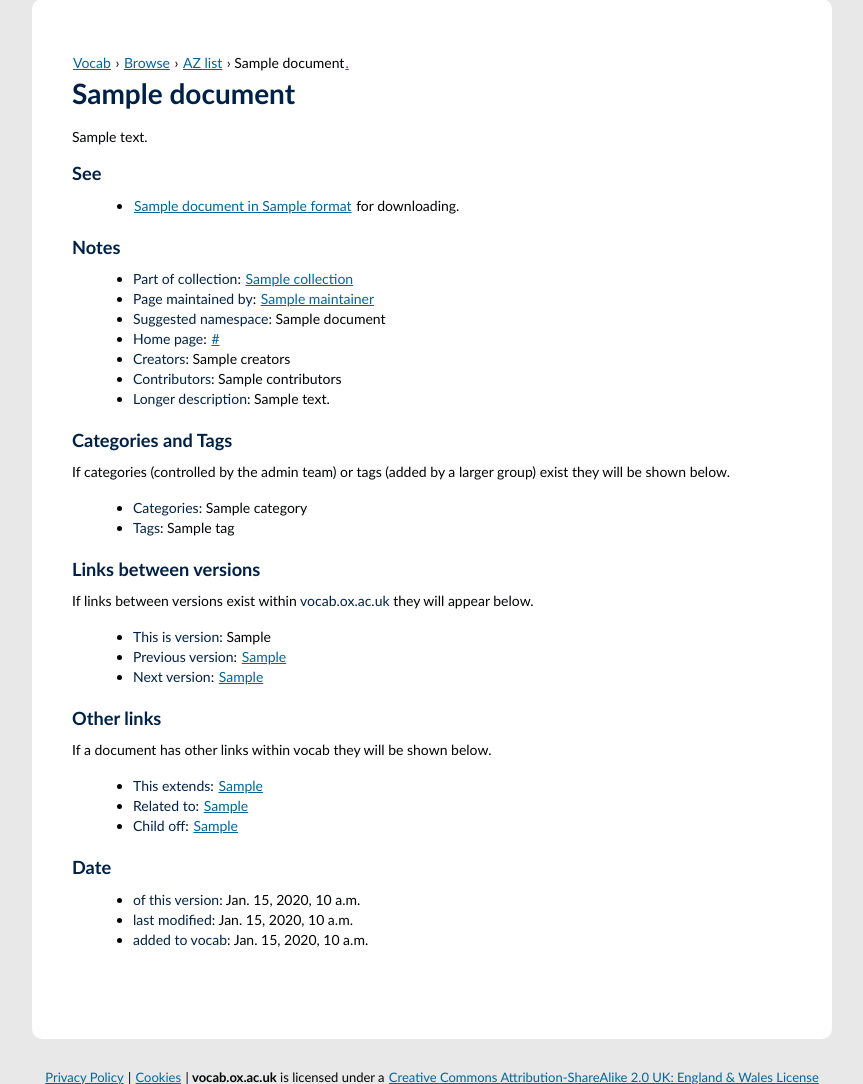
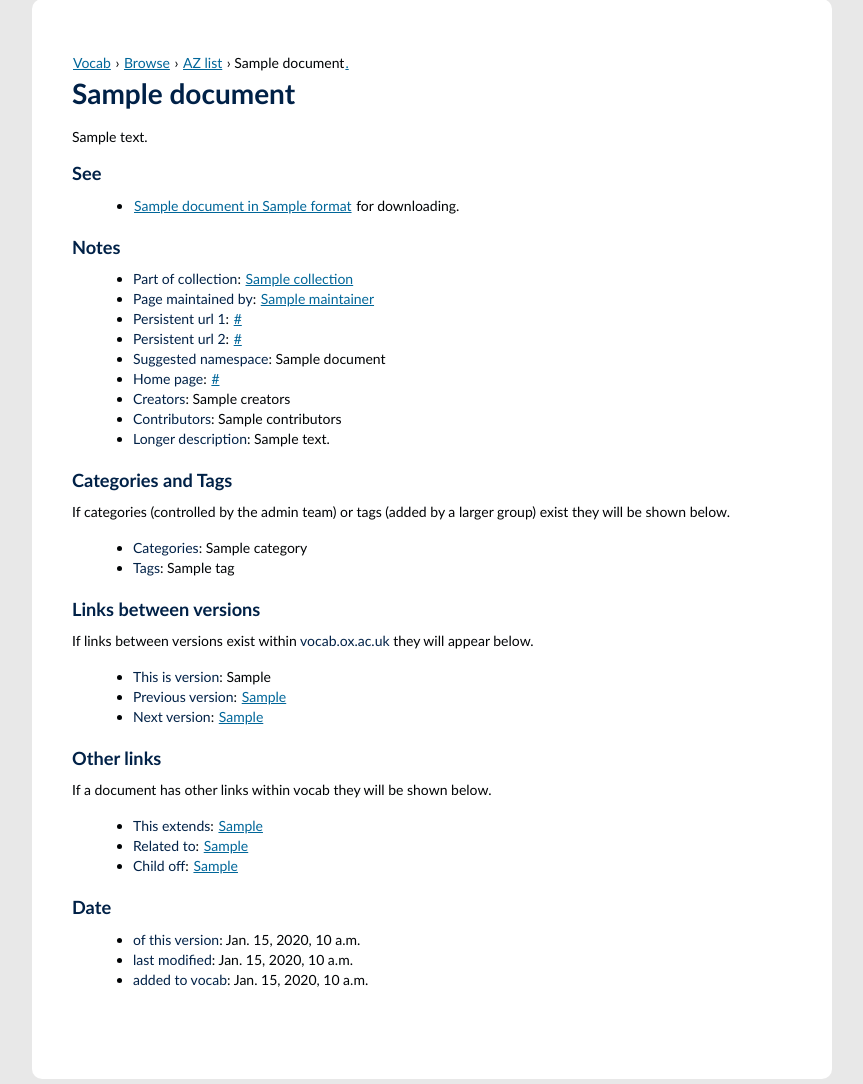
Before and after one commit to BDLSS/vcabtext, a Django app: template vocabdj/vdata/templates/detail.html in a window 1280 px wide. Shown: the part 399-1483 px from the top of the page, without its empty margins (208-1071 px from the left). Run offline with Django 3.2, Linux system fonts and the light colour scheme; the template is opened without the code that fills it: most values are stand-ins (such as "Sample title", 1, 10 or a date in 2020); some libraries are stand-ins or nearby versions.

Commit message:
Make persistent urls visible on public side.

```diff
--- a/vocabdj/vdata/templates/detail.html
+++ b/vocabdj/vdata/templates/detail.html
@@ -22,6 +22,16 @@
 <ul>
 <li><strong>Part of collection</strong>: <a href="/data/collects/#{{document.collection}}">{{document.collection}}</a></li>
 <li><strong>Page maintained by</strong>: <a href="/contact/">{{document.maintainer}}</a></li>
+
+{% if document.persistent_url1%}
+<li><strong>Persistent url 1</strong>: <a href="{{document.persistent_url1}}">{{document.persistent_url1}}</a>
+</li>
+{% endif %}
+
+{% if document.persistent_url2%}
+<li><strong>Persistent url 2</strong>: <a href="{{document.persistent_url2}}">{{document.persistent_url2}}</a>
+</li>
+{% endif %}
 
 {% if document.suggested_namespace%}
 <li><strong>Suggested namespace</strong>: {{document.suggested_namespace}}
```
